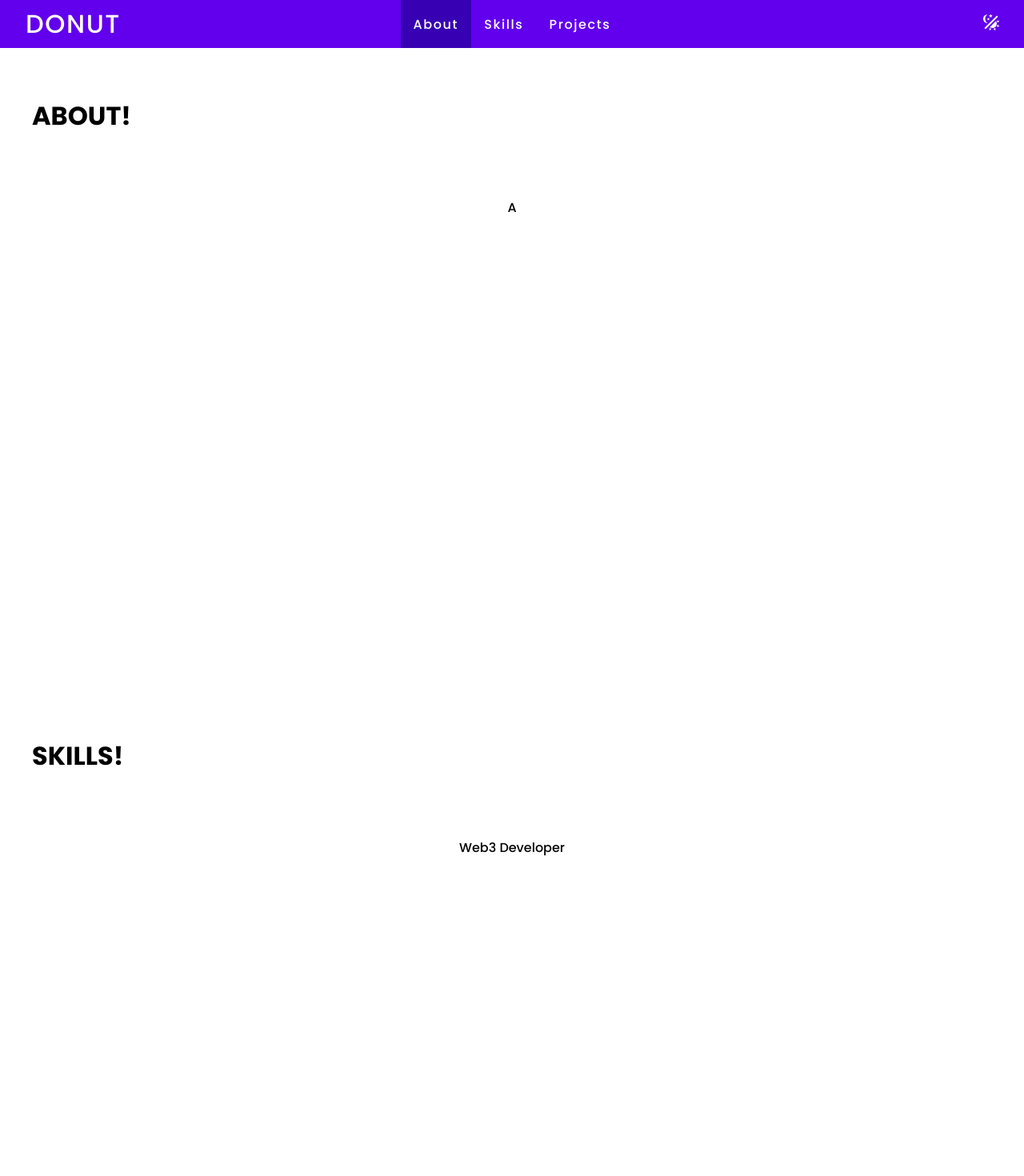
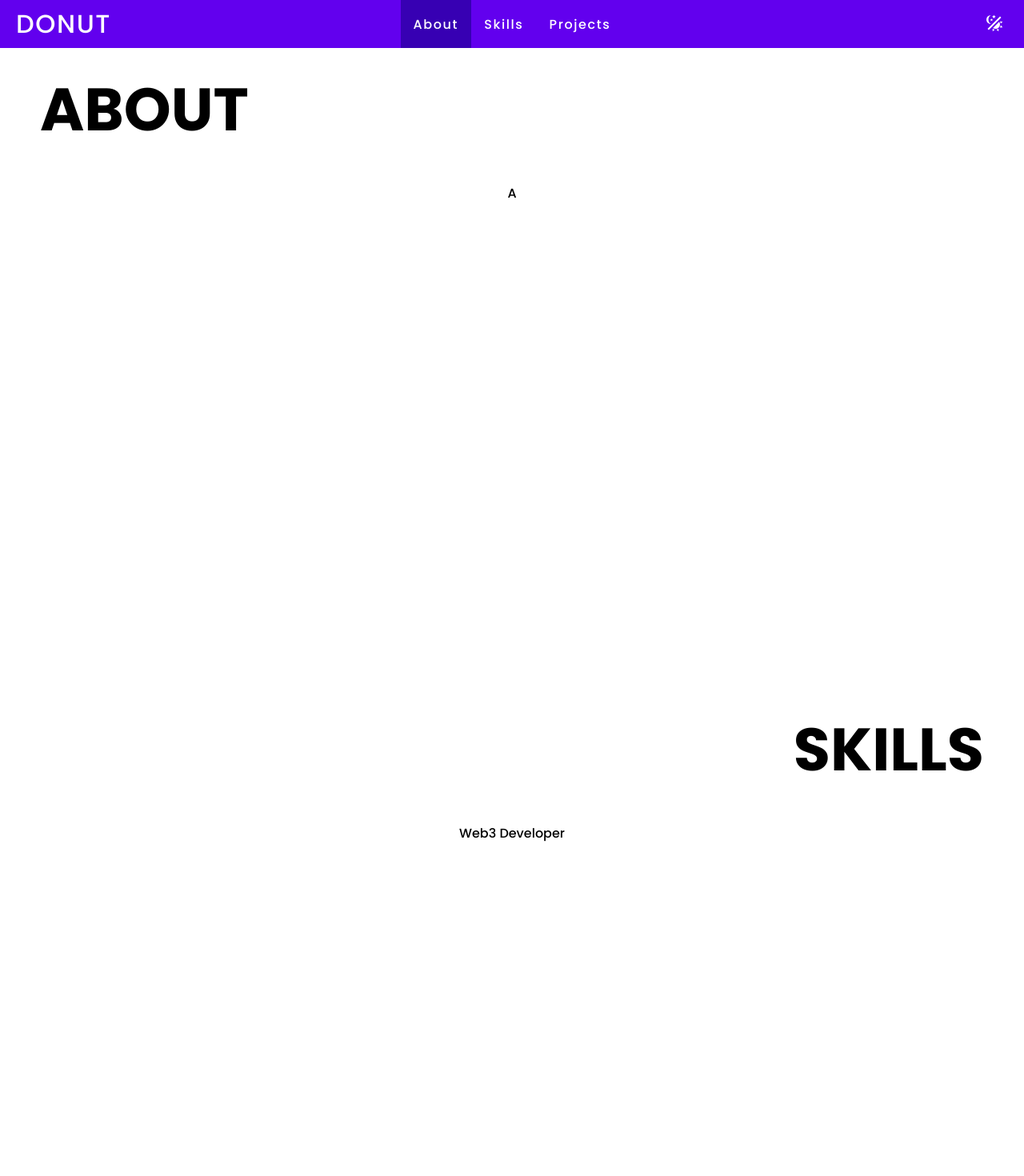
Before and after one commit to NFTDonut/web3-portfolio-react, a React (Create React App) app: page / in a window 1280 px wide. Shown: the top 1470 px of the page at 80% size. Built offline with nearby package versions, Linux system fonts and the light colour scheme.

Commit message:
added animation on scroll (AOS) to text

```diff
--- a/package.json
+++ b/package.json
@@ -6,6 +6,7 @@
     "@testing-library/jest-dom": "^5.16.4",
     "@testing-library/react": "^13.3.0",
     "@testing-library/user-event": "^13.5.0",
+    "aos": "^2.3.4",
     "react": "^18.2.0",
     "react-dom": "^18.2.0",
     "react-scripts": "5.0.1",
--- a/src/About.js
+++ b/src/About.js
@@ -1,11 +1,11 @@
-export default function About(props) {
+export default function About() {
     return (
         <div className="container" id="about">
-            <div className="container-title">
-                <h1>ABOUT!</h1>
+            <div className="container-title-left">
+                <h2 data-aos="fade-left">ABOUT</h2>
             </div>
             <div className="container-content">
-                <p>A</p>
+                <p data-aos="fade-right">A</p>
             </div>
         </div>
 
--- a/src/App.js
+++ b/src/App.js
@@ -1,4 +1,4 @@
-import React, { useState } from 'react';
+import React, { useState, useEffect } from 'react';
 import './styles.css';
 import Navbar from './Navbar';
 import About from './About';
@@ -6,6 +6,8 @@ import Skills from './Skills';
 import Projects from './Projects';
 import styled, { ThemeProvider } from "styled-components";
 import { lightTheme, darkTheme, GlobalStyles } from "./themes.js"
+import Aos from 'aos';
+import "aos/dist/aos.css";
 
 const StyledApp = styled.div`
 `
@@ -18,13 +20,17 @@ function App() {
     theme === 'light' ? setTheme("dark") : setTheme("light");
   }
 
+  useEffect(() => {
+    Aos.init({ duration: 1000 });
+  }, []);
+
   return (
     <ThemeProvider theme={theme === "light" ? lightTheme : darkTheme}>
       <GlobalStyles />
       <StyledApp>
         <Navbar toggleTheme={toggleTheme}/>
-        <About />
-        <Skills />
+        <About useEffect={useEffect}/>
+        <Skills useEffect={useEffect}/>
         <Projects />
       </StyledApp>
     </ThemeProvider>
--- a/src/Navbar.js
+++ b/src/Navbar.js
@@ -5,8 +5,8 @@ export default function Navbar({toggleTheme}) {
 
     return (
             <nav className="nav">
-                <Link className='site-title' activeClass="inactive" to="about" spy={true} smooth={true} offset={-60} duration={300}>
-                    DONUT
+                <Link activeClass="inactive" to="about" spy={true} smooth={true} offset={-60} duration={300} style={{ padding: 0 }}>
+                    <p className='site-title'>DONUT</p>
                 </Link>
                 <ul>
                     <li>
--- a/src/Projects.js
+++ b/src/Projects.js
@@ -1,11 +1,13 @@
 export default function Projects() {
     return (
         <div className="container" id="projects">
-            <div className="container-title">
-                <h1>PROJECTS!</h1>
+            <div className="container-title-left">
+                <h2 data-aos="fade-left">PROJECTS</h2>
             </div>
             <div className="container-content">
-                <p>Web3 Developer</p>
+                <p data-aos="fade-right">
+                    Web3 Developer
+                </p>
             </div>
         </div>
 
--- a/src/Skills.js
+++ b/src/Skills.js
@@ -1,11 +1,11 @@
 export default function Skills() {
     return (
         <div className="container" id="skills">
-            <div className="container-title">
-                <h1>SKILLS!</h1>
+            <div className="container-title-right">
+                <h2 data-aos="fade-right">SKILLS</h2>
             </div>
             <div className="container-content">
-                <p>Web3 Developer</p>
+                <p data-aos="fade-left">Web3 Developer</p>
             </div>
         </div>
 
--- a/src/styles.css
+++ b/src/styles.css
@@ -19,6 +19,7 @@ body {
     background-color: var(--background-color);
     color: var(--text-color);
 
+
 }
 
 body.dark {
@@ -27,29 +28,35 @@ body.dark {
     --text-color: white;
 }
 
-button {
+/* button {
     position: fixed;
     width: 500px;
     z-index: 3;
+} */
+
+h2 {
+    margin: 0px;
+    padding: 0px;
 }
 
 .theme-toggle-div {
     display: flex;
     justify-content: right;
-    width: 100px;
+    width: 200px;
 }
 
 .theme-toggle-button {
     color: white;
     background-color: transparent;
-    border-radius: 50%;
     border: none;
-    width: 50px;
-    height: 50px;
     padding-top: 10px;
     cursor: pointer;
     transition: 0.25s;
     transform: scale(1);
+    padding-right: 20px;
+    height: 60px;
+    width: 60px;
+    line-height: 30px;
 }
 
 .theme-toggle-button:hover,
@@ -62,20 +69,21 @@ button {
     color: white;
     display: flex;
     justify-content: space-between;
-    align-items: center;
-    gap: 2rem;
-    padding: 0 1rem;
+    padding: 0;
     align-items: stretch;
     height: 60px;
     position: fixed;
     z-index: 1;
     width: 100%;
     top: 0;
+    left: 0;
 }
 
 .site-title {
+    text-align: left;
+    width: 200px;
     font-size: 2rem;
-    width: 100px;
+    padding-left: 20px;
 }
 
 .nav ul {
@@ -132,8 +140,17 @@ svg {
     margin-top: 60px;
 }
 
-.container-title {
-    padding: 40px;
+.container-title-left {
+    font-size: 50px;
+    width: 100%;
+    padding: 20px 50px;
+}
+
+.container-title-right {
+    font-size: 50px;
+    width: 100%;
+    text-align: right;
+    padding: 20px 50px;
 }
 
 .container-content {
```
Also changed, not shown: 1 other file (tests, documents, lock files or other folders).
